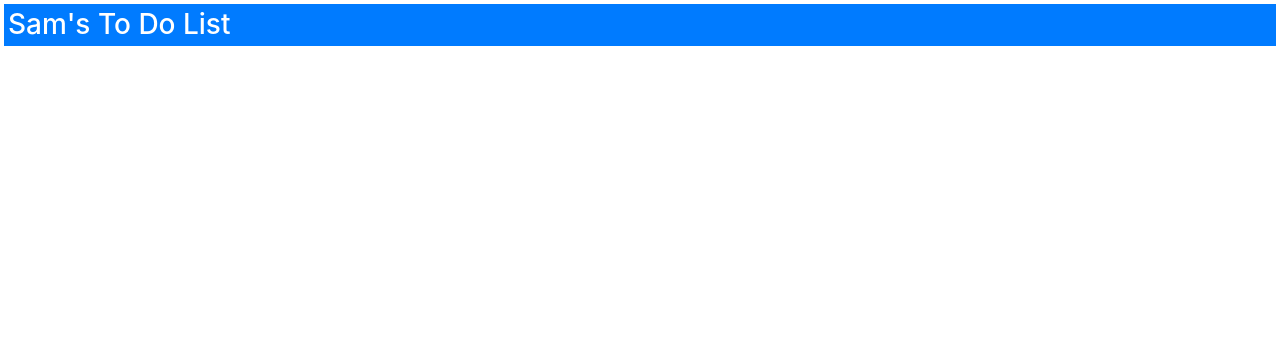
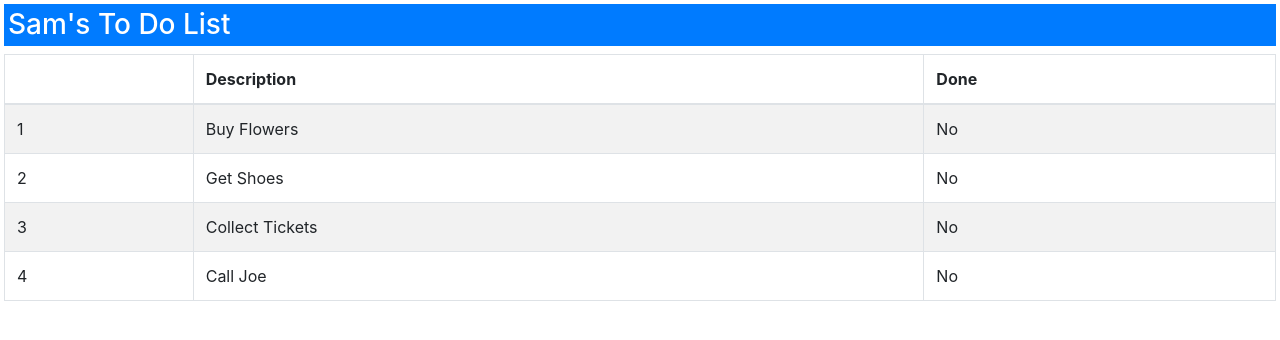
Before and after one commit to david2999999/Angular-6, an Angular app in the folder First-Angular-Application/: page / in a window 1280 px wide. Shown: the top 340 px of the page. Built offline with nearby package versions, Linux system fonts and the light colour scheme.

Commit message:
ngFor and ngSwitch

```diff
--- a/First-Angular-Application/src/app/app.component.html
+++ b/First-Angular-Application/src/app/app.component.html
@@ -1 +1,17 @@
 <h3 class="bg-primary p-1 text-white">{{ getName() }}'s To Do List</h3>
+
+<table class="table table-striped table-bordered">
+  <thead>
+  <tr><th></th><th>Description</th><th>Done</th></tr>
+  </thead>
+  <tbody>
+  <tr *ngFor="let item of getTodoItems(); let i = index">
+    <td>{{ i + 1 }}</td>
+    <td>{{ item.action }}</td>
+    <td [ngSwitch]="item.done">
+      <span *ngSwitchCase="true">Yes</span>
+      <span *ngSwitchDefault>No</span>
+    </td>
+  </tr>
+  </tbody>
+</table>
--- a/First-Angular-Application/src/app/app.component.ts
+++ b/First-Angular-Application/src/app/app.component.ts
@@ -12,4 +12,8 @@ export class AppComponent {
   getName() {
     return this.model.user;
   }
+
+  getTodoItems() {
+    return this.model.items;
+  }
 }
--- a/First-Angular-Application/src/app/app.module.ts
+++ b/First-Angular-Application/src/app/app.module.ts
@@ -2,13 +2,15 @@ import { BrowserModule } from '@angular/platform-browser';
 import { NgModule } from '@angular/core';
 
 import { AppComponent } from './app.component';
+import {FormsModule} from "@angular/forms";
 
 @NgModule({
   declarations: [
     AppComponent
   ],
   imports: [
-    BrowserModule
+    BrowserModule,
+    FormsModule
   ],
   providers: [],
   bootstrap: [AppComponent]
```
